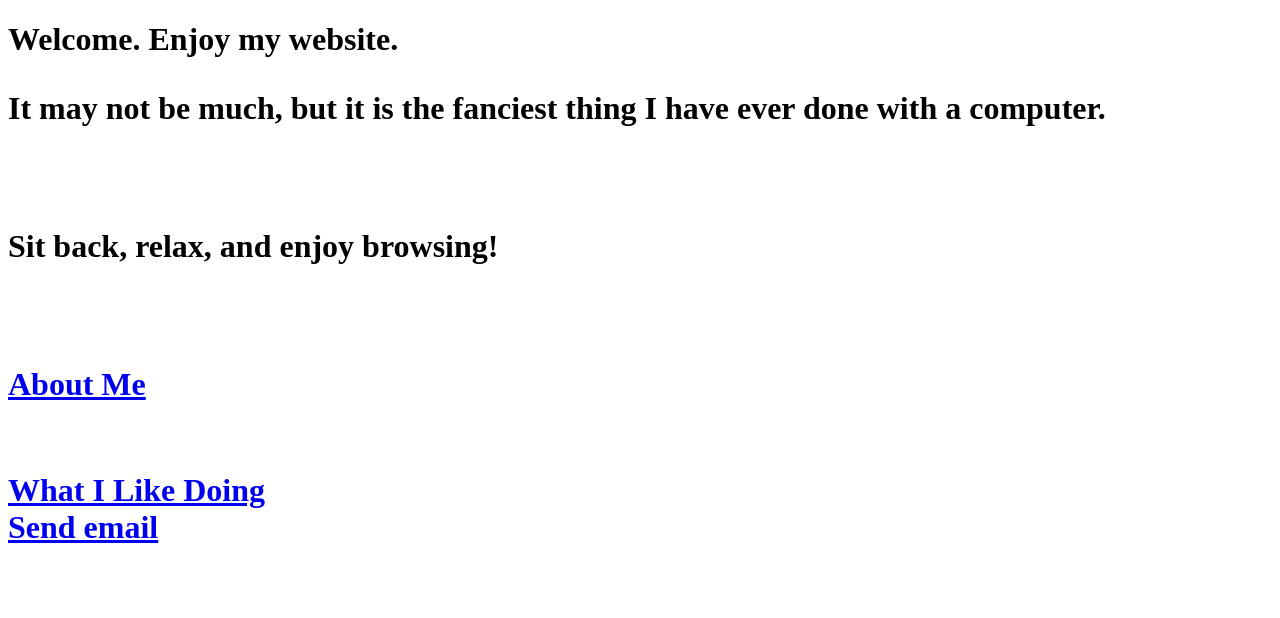
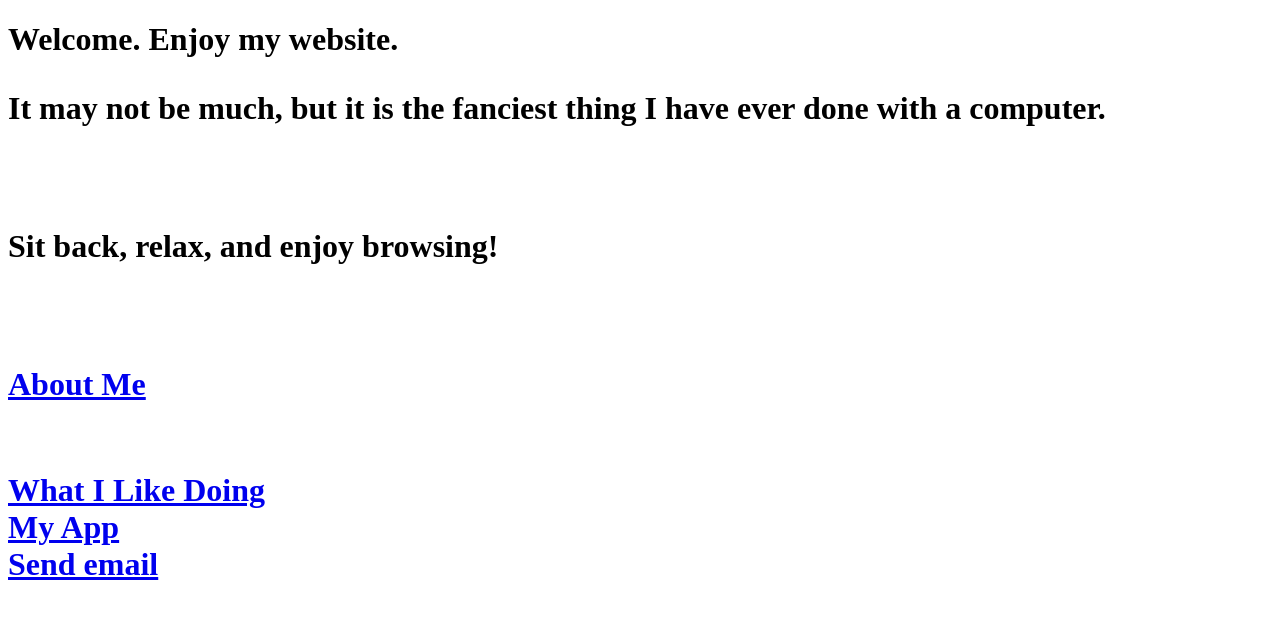
Before and after one commit to dj-kitty/dj-kitty.github.io, a plain HTML site: page Index.html in a window 1280 px wide. Drawn offline with Linux system fonts and the light colour scheme.

Commit message:
Update Index.html

```diff
--- a/Index.html
+++ b/Index.html
@@ -13,6 +13,8 @@
 		<br />
 		<a href= What%20I%20Like%20Doing.html>What I Like Doing</a>
 		<br />
+		<a href= https://studio.code.org/projects/applab/GKTlXdqOtYRGXIITwxH3J8cktJWgdT_p--rFXxGY888> My App</a>
+		<br />
 		<a href="mailto:david94j@outlook.com">Send email</a>
 	</body>
 </html>
```
